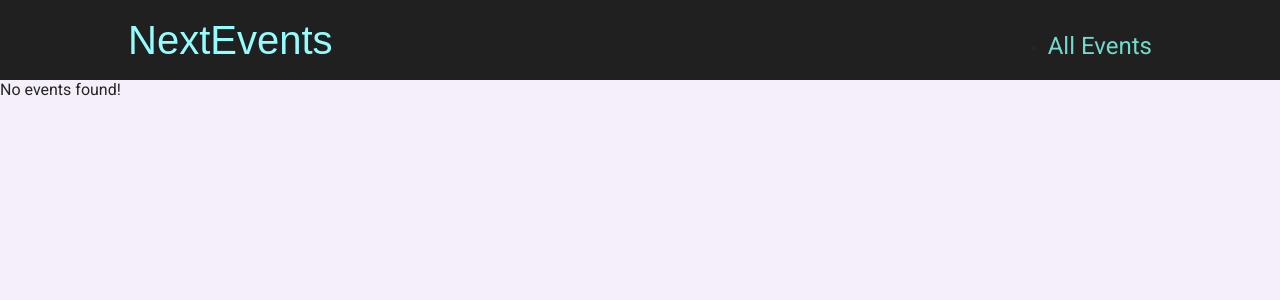
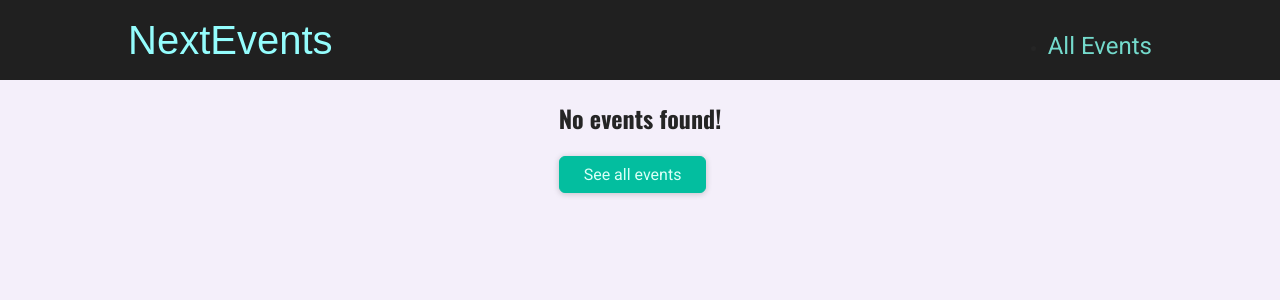
Before and after one commit to VictorIvanov87/nextjs-app, a Next.js app: page /events in a window 1280 px wide. Shown: the top 300 px of the page. Built offline with nearby package versions, Linux system fonts and the light colour scheme.

Commit message:
Fix styles

```diff
--- a/components/layout/Layout.component.tsx
+++ b/components/layout/Layout.component.tsx
@@ -1,5 +1,7 @@
 import React, { ReactNode } from "react";
 import MainHeader from "./MainHeader.component";
+
+import classes from './Layout.module.css'
 
 interface LayoutProps {
   children: ReactNode;
@@ -9,7 +11,7 @@ const Layout = ({ children }: LayoutProps) => {
   return (
     <>
       <MainHeader />
-      <main>{children}</main>
+      <main className={classes.mainSection}>{children}</main>
     </>
   );
 };
--- /dev/null
+++ b/components/layout/Layout.module.css
@@ -0,0 +1,5 @@
+.mainSection {
+  display: flex;
+  justify-content: center;
+  align-items: center;
+}
--- a/pages/events/[...slug].tsx
+++ b/pages/events/[...slug].tsx
@@ -2,10 +2,22 @@ import React from "react";
 import { getFilteredEvents } from "./../../dummy-data";
 import { useRouter } from "next/router";
 import EventList from "@/components/events/EventList.component";
+import Button from "@/components/UI/Button.component";
 
 const FilteredEventsPage = () => {
   const router = useRouter();
   const filterData = router.query.slug;
+
+  const noData = () => {
+    return (
+      <div>
+        <h2>No events found!</h2>
+        <Button onClickCallback={() => router.push("/events")}>
+          See all events
+        </Button>
+      </div>
+    );
+  };
 
   if (filterData) {
     const year = filterData[0];
@@ -19,10 +31,10 @@ const FilteredEventsPage = () => {
     if (events && events.length > 0) {
       return <EventList events={events}></EventList>;
     } else {
-      return <>No events found!</>;
+      return noData();
     }
   } else {
-    return <>No events found!</>;
+    return noData();
   }
 };
 
```
